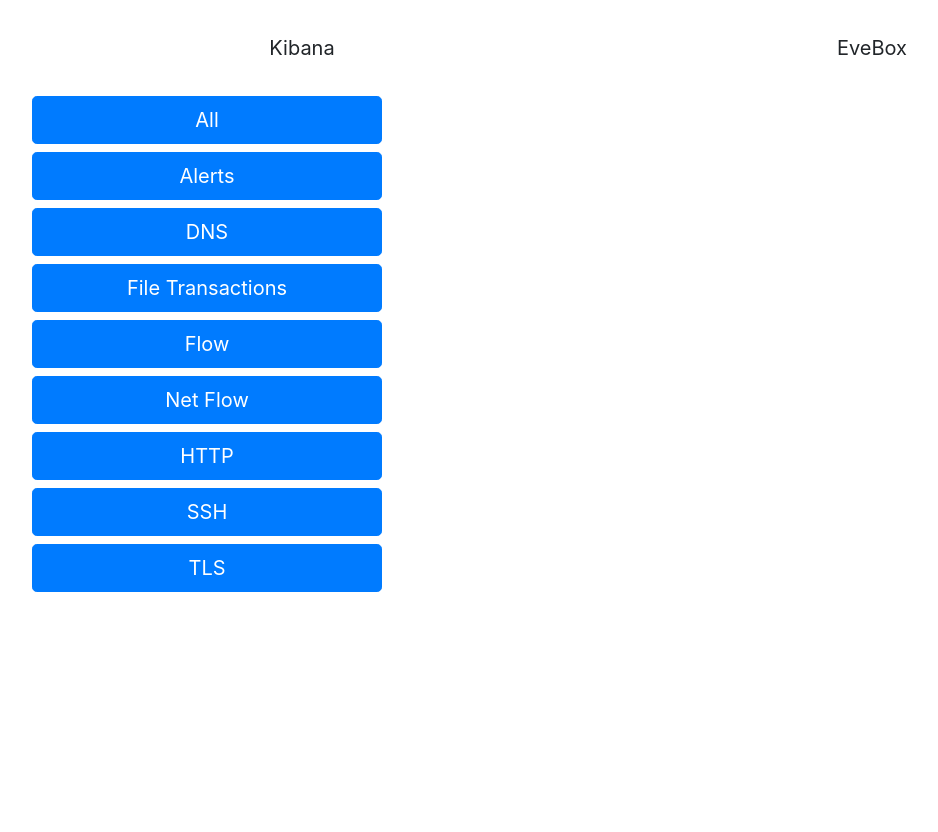
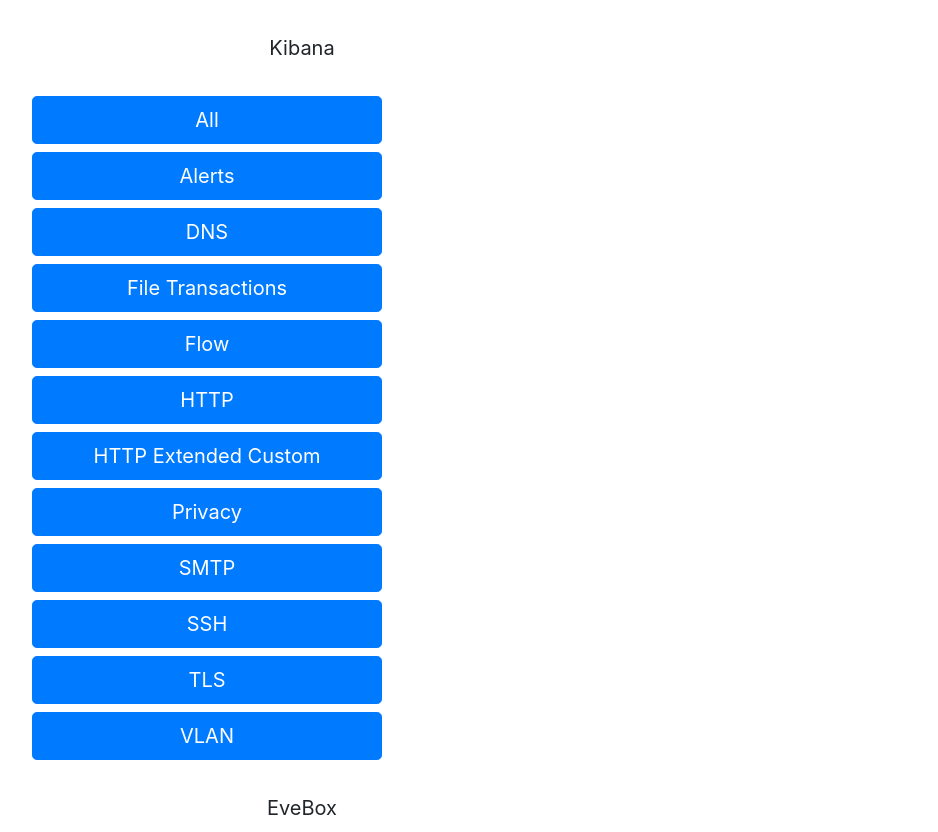
Before and after one commit to jasonish/docker-suricata-elk, a plain HTML site: page image/srv/index.html in a window 1280 px wide. Shown: the whole page, without its empty margins (53-991 px from the left). Before the commit the page ends 800 px from the top, so only its background shows below. Drawn offline with nearby package versions, Linux system fonts and the light colour scheme.

```diff
--- a/image/srv/index.html
+++ b/image/srv/index.html
@@ -12,7 +12,7 @@
     <div class="container">
       <div class="row">
 
-	<div class="col-md-6">
+	<div class="col-md-6 col-md-offset-3">
 	  <a href="kibana"
 	     type="button"
 	     class="btn btn-default btn-lg btn-block">
@@ -21,20 +21,12 @@
 
 	</div>
 
-	<div class="col-md-6">
-	  <a href="evebox"
-	     type="button"
-	     class="btn btn-default btn-lg btn-block">
-	    EveBox
-	  </a>
-	</div>
-
       </div>
 
       <br />
 
       <div class="row">
-	<div class="col-md-4 col-md-offset-1">
+	<div class="col-md-4 col-md-offset-4">
 	  <a href="kibana/index.html#/dashboard/file/ALL.json"
 	     type="button"
 	     class="btn btn-primary btn-lg btn-block">
@@ -65,16 +57,28 @@
 	    Flow
 	  </a>
 
-	  <a href="kibana/index.html#/dashboard/file/NetFlow.json"
-	     type="button"
-	     class="btn btn-primary btn-lg btn-block">
-	    Net Flow
-	  </a>
-
 	  <a href="kibana/index.html#/dashboard/file/HTTP.json"
 	     type="button"
 	     class="btn btn-primary btn-lg btn-block">
 	    HTTP
+	  </a>
+
+	  <a href="kibana/index.html#/dashboard/file/HTTP-Extended-Custom.json"
+	     type="button"
+	     class="btn btn-primary btn-lg btn-block">
+	    HTTP Extended Custom
+	  </a>
+
+	  <a href="kibana/index.html#/dashboard/file/PRIVACY.json"
+	     type="button"
+	     class="btn btn-primary btn-lg btn-block">
+	    Privacy
+	  </a>
+
+	  <a href="kibana/index.html#/dashboard/file/SMTP.json"
+	     type="button"
+	     class="btn btn-primary btn-lg btn-block">
+	    SMTP
 	  </a>
 
 	  <a href="kibana/index.html#/dashboard/file/SSH.json"
@@ -89,7 +93,27 @@
 	    TLS
 	  </a>
 
+	  <a href="kibana/index.html#/dashboard/file/VLAN.json"
+	     type="button"
+	     class="btn btn-primary btn-lg btn-block">
+	    VLAN
+	  </a>
+
 	</div>
+      </div>
+
+      <br />
+
+      <div class="row">
+
+	<div class="col-md-6 col-md-offset-3">
+	  <a href="evebox"
+	     type="button"
+	     class="btn btn-default btn-lg btn-block">
+	    EveBox
+	  </a>
+	</div>
+
       </div>
 
     </div> <!-- end: container -->
```
Also changed, not shown: 16 other files.
